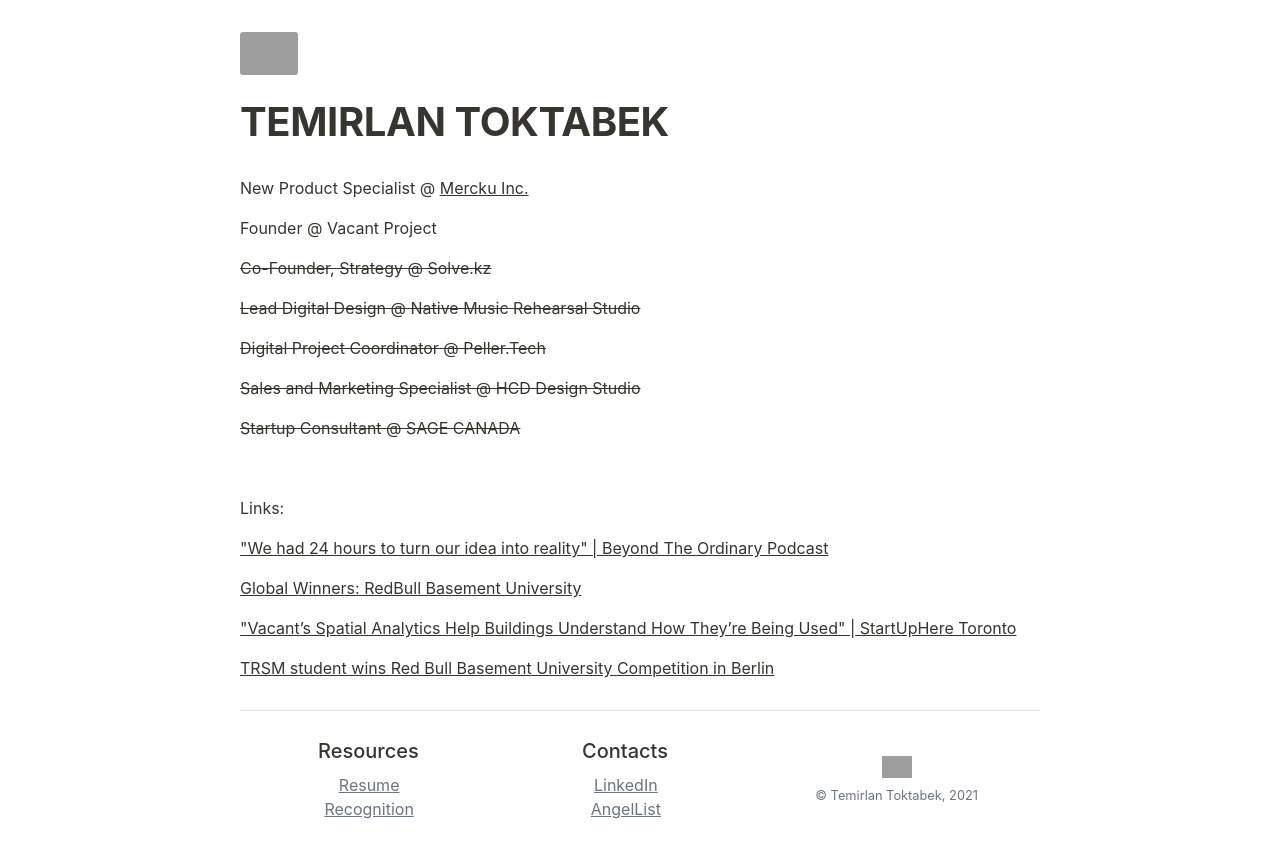
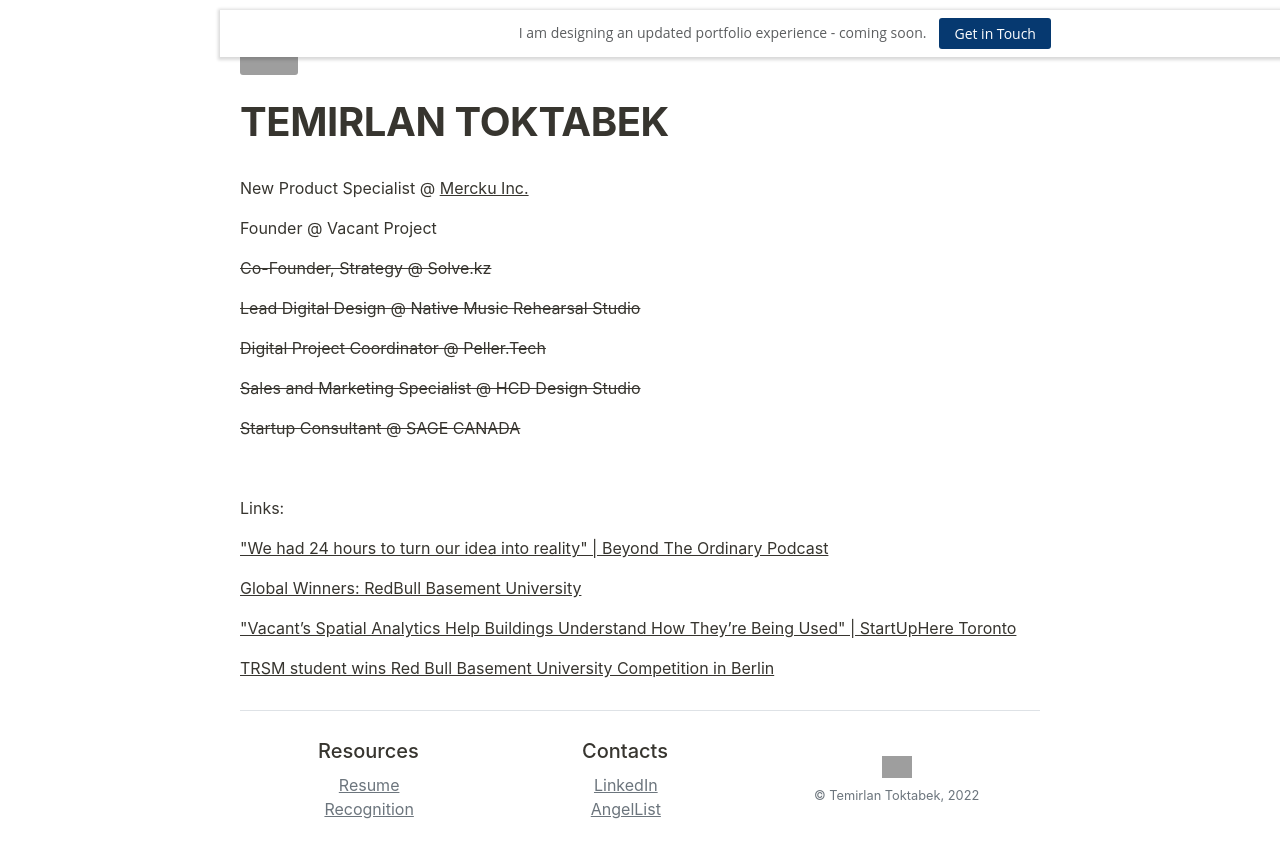
Before and after one commit to AbsoluteZero0101/temirlantoktabek.com, a plain HTML site: page index.html in a window 1280 px wide. Drawn offline with nearby package versions, Linux system fonts and the light colour scheme; grey boxes are pictures that could not be loaded.

Commit message:
Added top bar notification for portfolio

```diff
--- a/index.html
+++ b/index.html
@@ -411,8 +411,120 @@
 dfn:hover::after {top: 33px;}
 dfn:hover::before {top: 20px;}
 
+/*Top Bar Style*/
+#hellobar-bar {
+    font-family: "Open Sans", sans-serif;
+    width: 90%;
+    margin: 0px 30px 0px 30px;
+    height: 30px;
+    display: table;
+    font-size: 17px;
+    font-weight: 400;
+    padding: .5em .5em;
+    -webkit-font-smoothing: antialiased;
+    color: #5c5e60;
+    position: fixed;
+    background-color: white;
+    box-shadow: 0 1px 3px 2px rgba(0,0,0,0.15);
+}
+#hellobar-bar.regular {
+    height: 30px;
+    font-size: 14px;
+    padding: .2em .5em;
+}
+.hb-content-wrapper {
+    text-align: center;
+    text-align: center;
+    position: relative;
+    display: table-cell;
+    vertical-align: middle;
+}
+.hb-content-wrapper p {
+    margin-top: 0;
+    margin-bottom: 0;
+}
+.hb-text-wrapper {
+    margin-right: .67em;
+    display: inline-block;
+    line-height: 1.3;
+}
+.hb-text-wrapper .hb-headline-text {
+    font-size: 1em;
+    display: inline-block;
+    vertical-align: middle;
+}
+#hellobar-bar .hb-cta {
+    display: inline-block;
+    vertical-align: middle;
+    margin: 5px 0;
+    color: #ffffff;
+    background-color: #063970;
+    border-color: #063970;
+}
+.hb-cta-button {
+    opacity: 1;
+    color: #fff;
+    display: block;
+    cursor: pointer;
+    line-height: 1.5;
+    max-width: 22.5em;
+    text-align: center;
+    position: relative;
+    border-radius: 3px;
+    white-space: nowrap;
+    margin: 1.75em auto 0;
+    text-decoration: none;
+    padding: 0;
+    overflow: hidden;
+}
+.hb-cta-button .hb-text-holder {
+    border-radius: inherit;
+    padding: 5px 15px;
+}
+.hb-close-wrapper {
+    display: table-cell;
+    width: 1.6em;
+}
+.hb-close-wrapper .icon-close {
+    font-size: 14px;
+    top: 15px;
+    right: 25px;
+    width: 15px;
+    height: 15px;
+    opacity: .3;
+    color: #000;
+    cursor: pointer;
+    position: absolute;
+    text-align: center;
+    line-height: 15px;
+    z-index: 1000;
+    text-decoration: none;
+}
+
   </style>
 </head>
+
+<header>
+  <div id="hellobar-bar" class="regular closable">
+    <div class="hb-content-wrapper">
+        <div class="hb-text-wrapper">
+            <div class="hb-headline-text">
+                <p><span>I am designing an updated portfolio experience - coming soon.</span></p>
+            </div>
+        </div>
+        <a href="mailto:temer.toktabek@gmail.com" target="_blank" class="hb-cta hb-cta-button">
+            <div class="hb-text-holder">
+                <p>Get in Touch</p>
+            </div>
+        </a>
+    </div>
+    <div class="hb-close-wrapper">
+        <a href="javascript:void(0);" class="icon-close" onclick="$('#hellobar-bar').fadeOut()">&#10006;</a>
+
+    </div>
+</div>
+
+</header>
 
 <body>
   <article id="2ff6a8fc-101a-4205-a701-2b1616067d4a" class="page sans" style="margin: 10px 50px 20px 50px;">
@@ -422,7 +534,7 @@
 
     </header>
     <div class="page-body">
-      <p id="" class="experience">New Product Specialist @ <a href="https://mercku.com">Mercku Inc.</a></p>
+      <p id="" class="experience">New Product Specialist @ <a href="https://mercku.com">Mercku Inc.</a></dfn></p>
       <p id="" class="experience">Founder @ Vacant Project</p>
       <p id="" class="experience"><del>Co-Founder, Strategy @ Solve.kz<del></p>
       <p id="" class="experience"><del>Lead Digital Design @ Native Music Rehearsal Studio<del></p>
@@ -456,7 +568,7 @@
       </div>
       <div id="copyright" class="col-md-4" align="center" style="margin: auto 10px;">
         <img class="mb-2" src="https://emojipedia-us.s3.dualstack.us-west-1.amazonaws.com/thumbs/120/apple/237/eyeglasses_1f453.png" alt="" width="30" height="auto">
-        <small class="d-block mb-2 text-muted">© Temirlan Toktabek, 2021</small>
+        <small class="d-block mb-2 text-muted">© Temirlan Toktabek, <script>document.write(/\d{4}/.exec(Date())[0])</script></small>
       </div>
     </div>
   </footer>
@@ -465,6 +577,11 @@
   <script src="https://code.jquery.com/jquery-3.4.1.slim.min.js" integrity="sha384-J6qa4849blE2+poT4WnyKhv5vZF5SrPo0iEjwBvKU7imGFAV0wwj1yYfoRSJoZ+n" crossorigin="anonymous"></script>
   <script src="https://cdn.jsdelivr.net/npm/popper.js@1.16.0/dist/umd/popper.min.js" integrity="sha384-Q6E9RHvbIyZFJoft+2mJbHaEWldlvI9IOYy5n3zV9zzTtmI3UksdQRVvoxMfooAo" crossorigin="anonymous"></script>
   <script src="https://stackpath.bootstrapcdn.com/bootstrap/4.4.1/js/bootstrap.min.js" integrity="sha384-wfSDF2E50Y2D1uUdj0O3uMBJnjuUD4Ih7YwaYd1iqfktj0Uod8GCExl3Og8ifwB6" crossorigin="anonymous"></script>
+
+<!--Top Bar Script-->
+<script src="https://ajax.googleapis.com/ajax/libs/jquery/3.2.1/jquery.min.js"></script>
+
+
 </body>
 
 </html>
```
